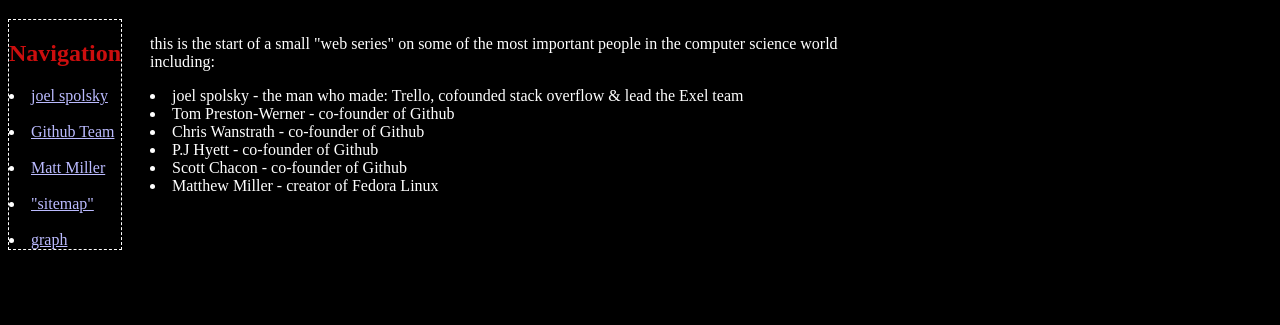
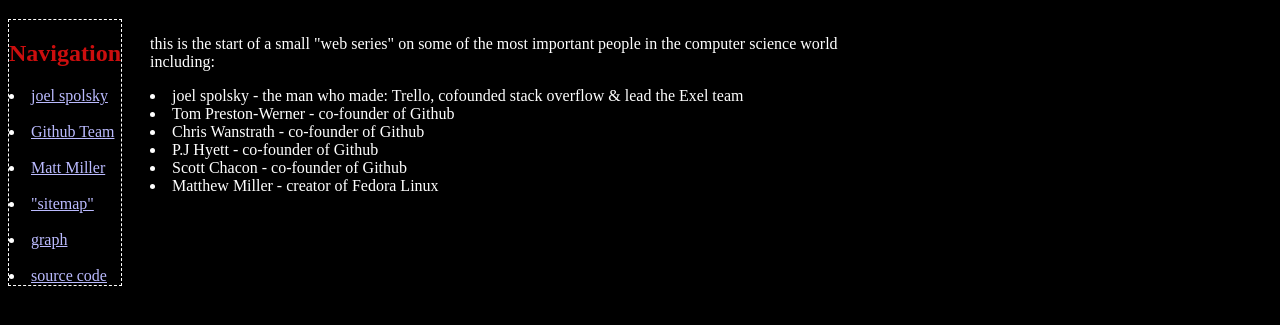
Before and after one commit to LIam-v-Hille/liam-v-hille.github.io, a plain HTML site: page index.html in a window 1280 px wide. Shown: the part 67-392 px from the top of the page. Drawn offline with Linux system fonts and the light colour scheme.

Commit message:
Update index.html

```diff
--- a/index.html
+++ b/index.html
@@ -37,6 +37,8 @@
       <li><a href="sitemap and wireframe.png">"sitemap"</a></li>
       <br>
       <li><a href="Untitled 1.pdf">graph</a></li>
+      <br>
+      <li><a href="https://github.com/LIam-v-Hille/liam-v-hille.github.io">source code</li>
     </div>
   </body>
 </html>
```
